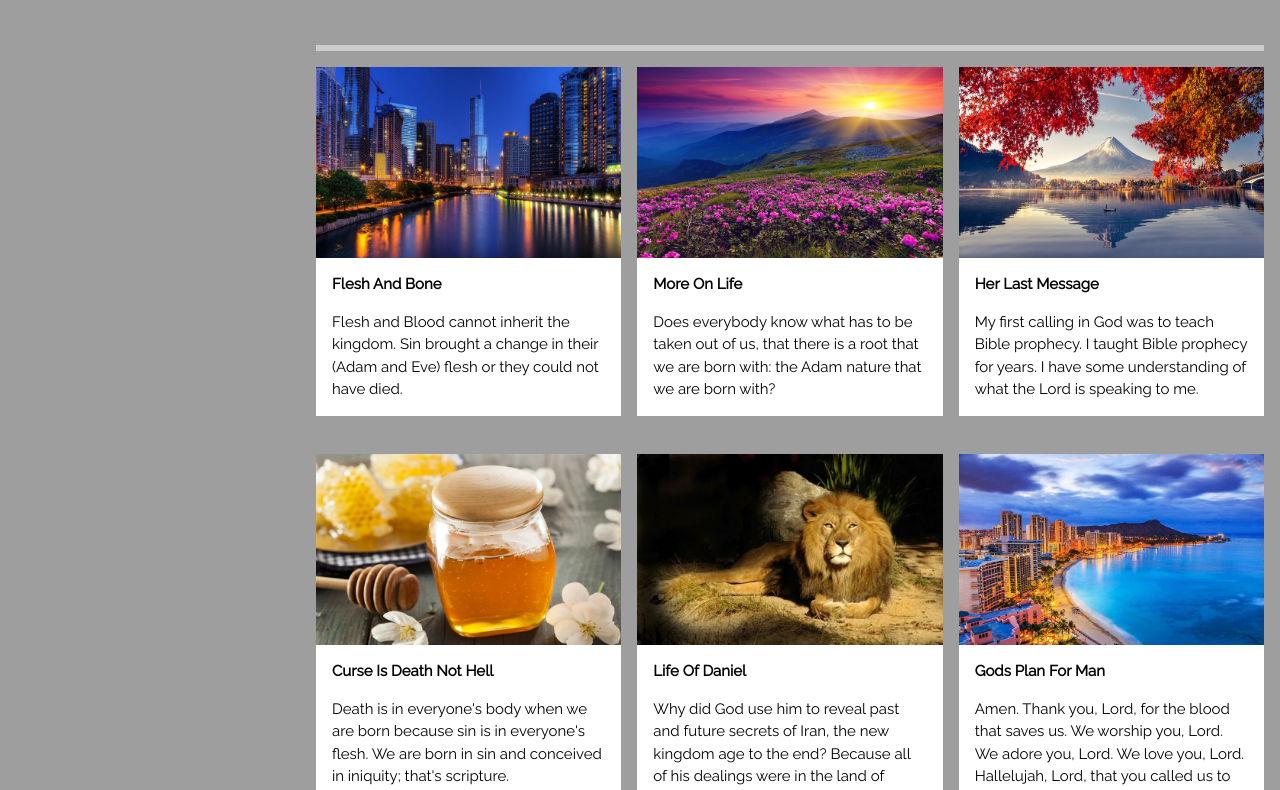
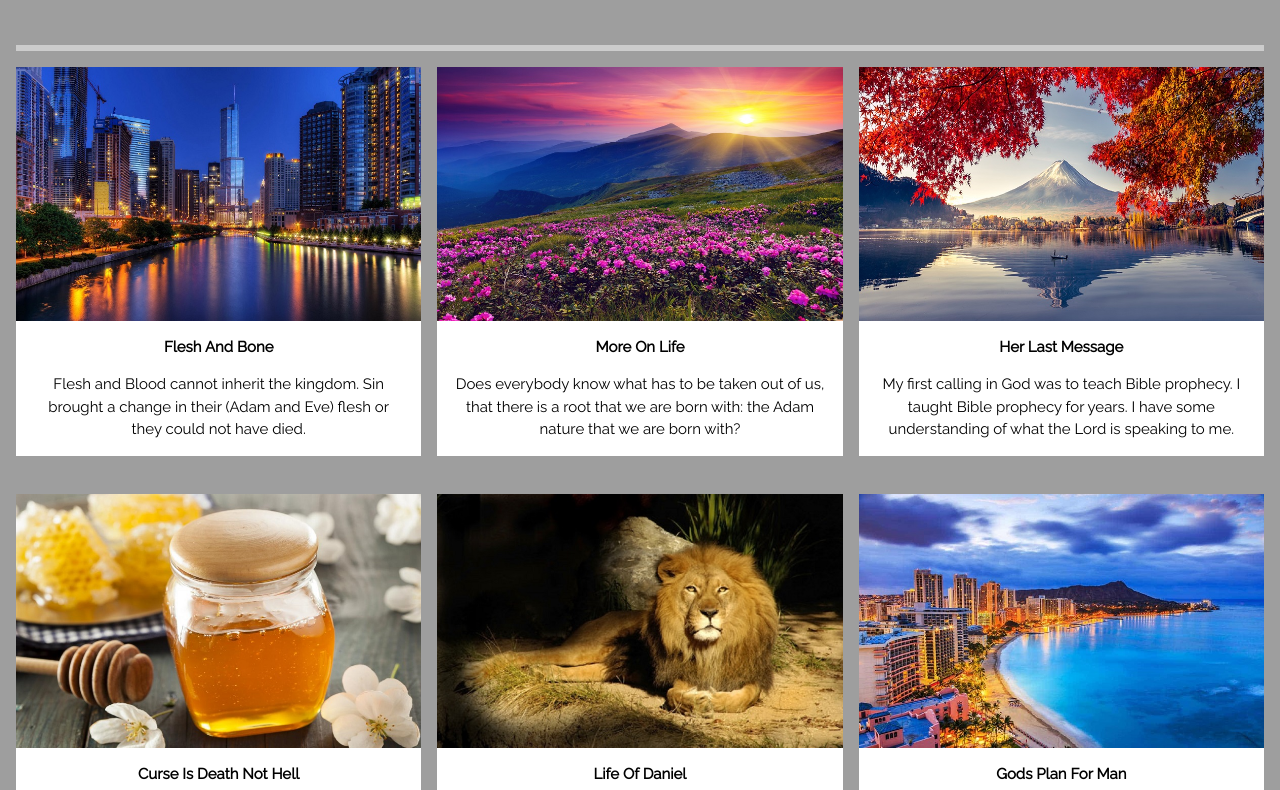
Before and after one commit to throwchris/test, a plain HTML site: page index.html in a window 1280 px wide. Shown: the part 74-864 px from the top of the page. Drawn offline with nearby package versions, Linux system fonts and the light colour scheme.

Commit message:
Update index.html

```diff
--- a/index.html
+++ b/index.html
@@ -42,7 +42,7 @@ body,h1,h2,h3,h4,h5,h6 {font-family: "Raleway", sans-serif}
 <div class="w3-overlay w3-hide-large w3-animate-opacity" onclick="w3_close()" style="cursor:pointer" title="close side menu" id="myOverlay"></div>
 -->
 <!-- !PAGE CONTENT! -->
-<div class="w3-main" style="margin-left:300px">
+<div class="w3-main w3-center">
 
   <!-- Header  -->
   <header id="portfolio">
```
